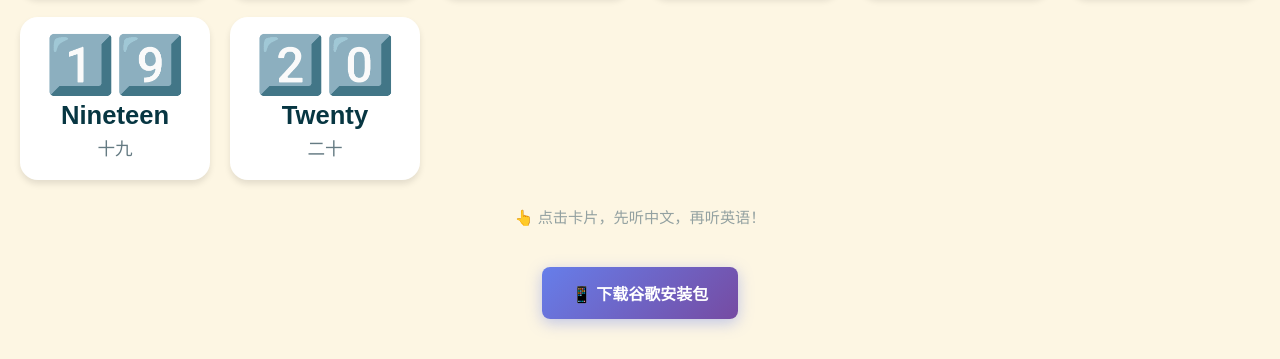
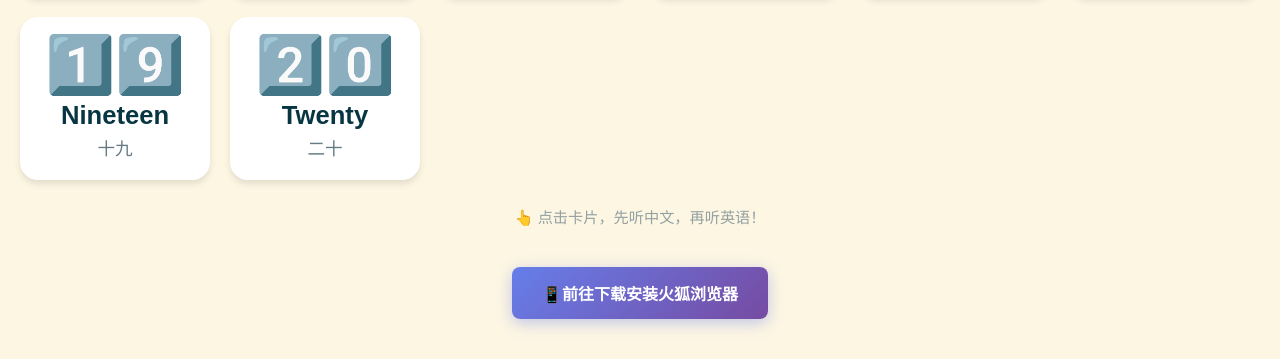
Before and after one commit to JayZhang-Star/chengbao.github.io, a plain HTML site: page zoo.html in a window 1280 px wide. Shown: the part 751-1110 px from the top of the page. Drawn offline with Linux system fonts and the light colour scheme.

Commit message:
Update zoo.html download button text

```diff
--- a/zoo.html
+++ b/zoo.html
@@ -513,7 +513,7 @@
             box-shadow: 0 4px 15px rgba(102, 126, 234, 0.4);
         " onmouseover="this.style.transform='translateY(-2px)'; this.style.boxShadow='0 6px 20px rgba(102, 126, 234, 0.6)';"
            onmouseout="this.style.transform='translateY(0)'; this.style.boxShadow='0 4px 15px rgba(102, 126, 234, 0.4)';">
-            📱 下载谷歌安装包
+            📱前往下载安装火狐浏览器
         </a>
     </div>
 </body>
```
